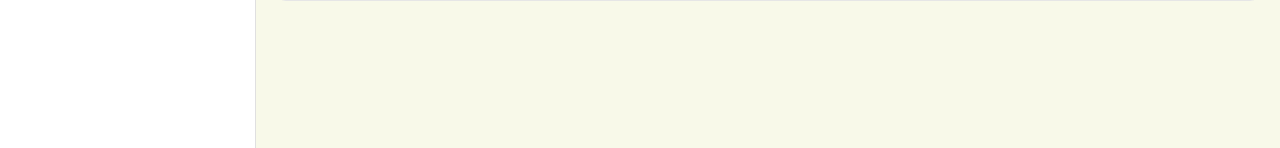
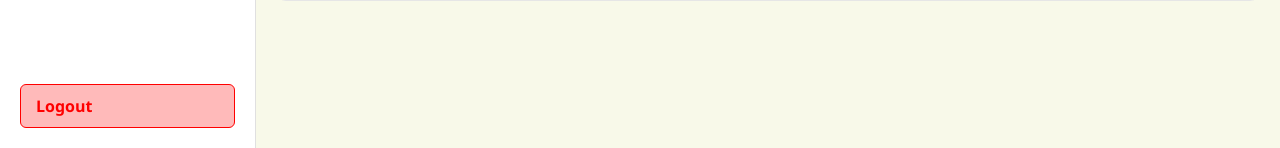
Before and after one commit to mokuken/AgriQuest, a Flask app: page /teacher/quizzes in a window 1280 px wide. Shown: the part 652-800 px from the top of the page. Run offline with Flask 3, Linux system fonts and the light colour scheme.

Commit message:
refactor: move logout link to sidebar for consistent navigation

```diff
--- a/app/templates/partials/teacher_sidebar.html
+++ b/app/templates/partials/teacher_sidebar.html
@@ -74,3 +74,6 @@
     <a href="#">Settings</a>
   </div>
 </div>
+<div class="footer">
+  <a href="#">Logout</a>
+</div>
--- a/app/templates/teacher/create_quiz.html
+++ b/app/templates/teacher/create_quiz.html
@@ -11,9 +11,6 @@
 
       {% include 'partials/teacher_sidebar.html' %}
 
-      <div class="footer">
-        <a href="#">Logout</a>
-      </div>
     </div>
     <div class="right">
       <div class="header">
```
